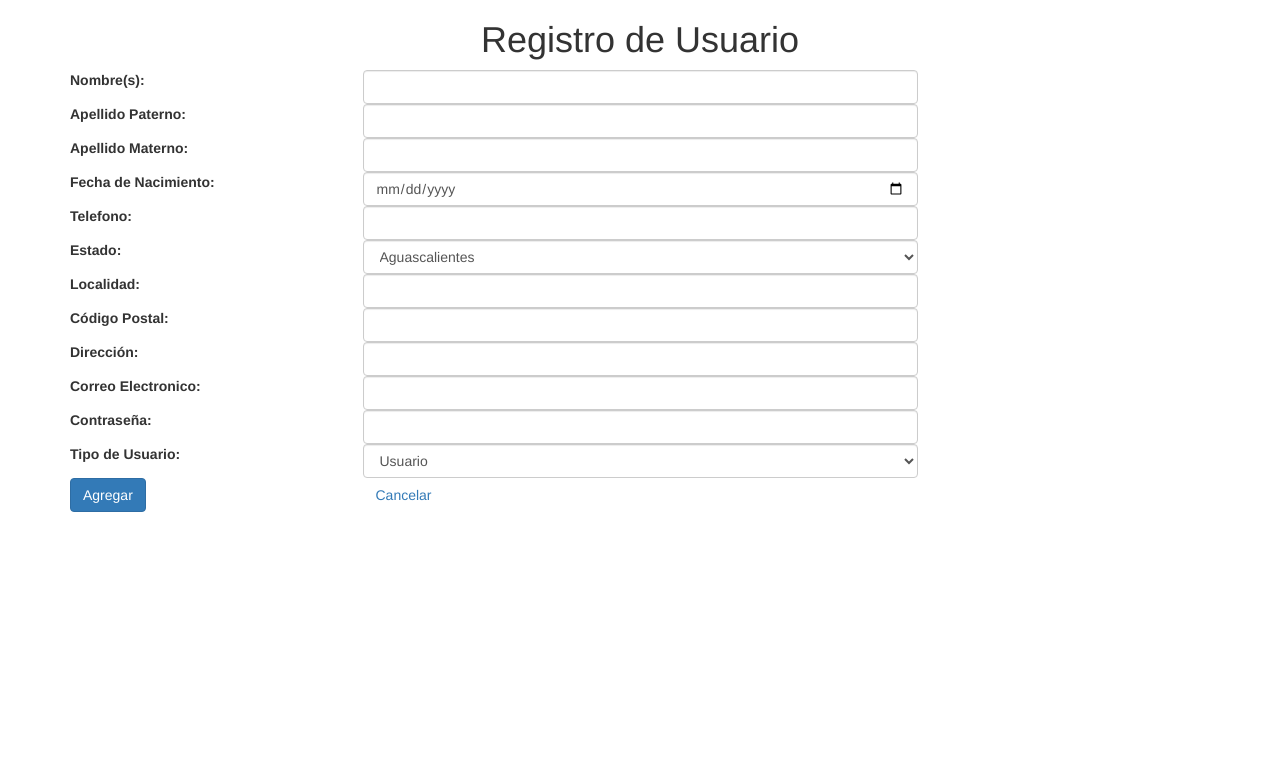
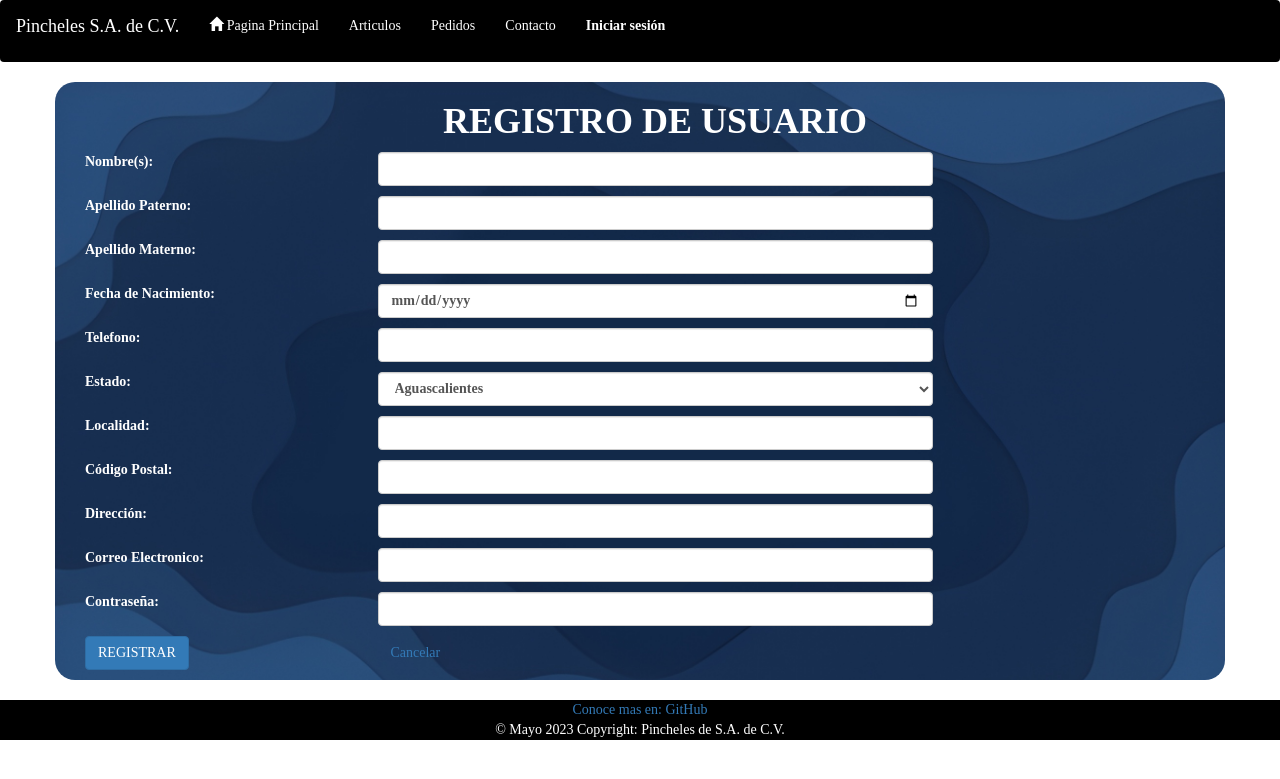
Before and after one commit to Limoncito160/ProyectoPrograWeb, a PHP site: page /registro.php in a window 1280 px wide. Shown: the top 779 px of the page. Run offline with PHP 8.4, Linux system fonts and the light colour scheme.

Commit message:
Manita de gato

```diff
--- a/header.php
+++ b/header.php
@@ -40,33 +40,47 @@ if (isset($_SESSION['correo']) && isset($_SESSION['id_rol'])) {
   <script src="https://ajax.googleapis.com/ajax/libs/jquery/3.6.4/jquery.min.js"></script>
   <script src="https://maxcdn.bootstrapcdn.com/bootstrap/3.4.1/js/bootstrap.min.js"></script>
   <!--Variables-->
+  <style>
+    /* Estilo inicial para los enlaces de navegación */
+    .navbar-nav li a {
+      color: white !important;
+    }
+
+    /* Estilo al pasar el mouse por encima */
+    .navbar-nav li a:hover {
+      color: black !important;
+    }
+
+  </style>
+
 </head>
 
 <body style="font-family:Montserrat">
   <!--Barra de navegación-->
   <nav class="navbar navbar-expand-lg navbar-light bg-light" style="background-color:black; display:flex;">
 
-    <p class="navbar-brand disable" style="color: white;">Pincheles S.A. de C.V.</p>
+  <p class="navbar-brand disable" style="color: white;">Pincheles S.A. de C.V.</p>
 
     <ul class="nav navbar-nav">
-      <li class="active"><a id="home-button" href="home.php" style="color: white;"><span class="glyphicon glyphicon-home"></span> Pagina
+      <li class="active"><a id="home-button" href="home.php" style="color: white;"><span
+            class="glyphicon glyphicon-home"></span> Pagina
           Principal</a></li>
 
       <li><a id="articles-button" href="articulos.php" style="color: white;">Articulos</a></li>
-      <li><a id="request-button"href="pedidos.php" style="color: white;">Pedidos</a></li>
+      <li><a id="request-button" href="pedidos.php" style="color: white;">Pedidos</a></li>
 
-      <li class="nav-item dropdown">
-        <a id="contact-button" class="nav-link dropdown-toggle" href="#" id="navbarDropdown" role="button" data-toggle="dropdown"
-          aria-haspopup="true" aria-expanded="false">
+      <li class="nav-item dropdown" style ="color:black;">
+        <a id="contact-button" class="nav-link dropdown-toggle contact-link" href="#" id="navbarDropdown" role="button"
+          data-toggle="dropdown" aria-haspopup="true" aria-expanded="false">
 
-          <span style="color: white; font-family:Montserrat"> Contacto
+          <span class="contact" style="color: white; font-family:Montserrat"> Contacto
         </a>
 
         <div class="dropdown-menu" aria-labelledby="navbarDropdown">
 
-          <p>Telefono: </p><a class="dropdown-item" href="#">722 554 5526</a>
-          <p>Correo: </p><a class="dropdown-item" href="#">srobledon@toluca.tecnm.mx</a>
-          <p>Liga a Github: </p><a class="dropdown-item"
+          <p>Telefono: </p><b class="dropdown-item" href="#">722 554 5526</a>
+          <p>Correo: </p><b class="dropdown-item" href="#">srobledon@toluca.tecnm.mx</a>
+          <p>Liga a Github: </p><b class="dropdown-item"
             href="https://github.com/Limoncito160/ProyectoPrograWeb">Limoncito160/ProyectoPrograWeb</a>
 
 
@@ -120,14 +134,14 @@ if (isset($_SESSION['correo']) && isset($_SESSION['id_rol'])) {
     }
     ?>
 
-<?php
+    <?php
     if (isset($_POST['login'])) {
       header('Location: login.php');
       exit();
     }
     ?>
 
-<?php
+    <?php
     if (isset($_POST['manage'])) {
       header('Location: manage.php');
       exit();
--- a/registro.php
+++ b/registro.php
@@ -1,5 +1,11 @@
+<?php
+include("header.php");
+?>
+
 <!DOCTYPE html>
 <html lang="es">
+
+<div class="container background-container" style="margin-start:10px; margin-bottom:20px; border-radius:20px;">
 
     <head>
         <title>Registro</title>
@@ -13,46 +19,46 @@
 
     <body>
         <div class="container my-5">
-        <h1>Registro de Usuario</h1>
+            <h1 style="color:white;"><strong>REGISTRO DE USUARIO</strong></h1>
 
             <form method="post" action=procesar_registro.php>
-            <div class="row mb-3">
-                <label class="col-sm-3 col-form-label">Nombre(s): </label>
+                <div style="margin-top:10px; margin-bottom:10px;" class="row mb-3">
+                    <label style="color:white;" class="col-sm-3 col-form-label">Nombre(s): </label>
                     <div class="col-sm-6">
                         <input type="text" class="form-control" name="nombres" required>
                     </div>
                 </div>
 
-            <div class="row mb-3">
-                <label class="col-sm-3 col-form-label">Apellido Paterno: </label>
+                <div style="margin-top:10px; margin-bottom:10px;" class="row mb-3">
+                    <label style="color:white;" class="col-sm-3 col-form-label">Apellido Paterno: </label>
                     <div class="col-sm-6">
                         <input type="text" class="form-control" name="ap_paterno" required>
                     </div>
                 </div>
 
-            <div class="row mb-3">
-                <label class="col-sm-3 col-form-label">Apellido Materno: </label>
+                <div style="margin-top:10px; margin-bottom:10px;" class="row mb-3">
+                    <label style="color:white;" class="col-sm-3 col-form-label">Apellido Materno: </label>
                     <div class="col-sm-6">
                         <input type="text" class="form-control" name="ap_materno" required>
                     </div>
                 </div>
 
-            <div class="row mb-3">
-                <label class="col-sm-3 col-form-label">Fecha de Nacimiento: </label>
+                <div style="margin-top:10px; margin-bottom:10px;" class="row mb-3">
+                    <label style="color:white;" class="col-sm-3 col-form-label">Fecha de Nacimiento: </label>
                     <div class="col-sm-6">
                         <input type="date" class="form-control" name="f_nacimiento" required>
                     </div>
                 </div>
 
-            <div class="row mb-3">
-                <label class="col-sm-3 col-form-label">Telefono: </label>
+                <div style="margin-top:10px; margin-bottom:10px;" class="row mb-3">
+                    <label style="color:white;" class="col-sm-3 col-form-label">Telefono: </label>
                     <div class="col-sm-6">
                         <input type="text" class="form-control" name="telefono" required>
                     </div>
                 </div>
 
-            <div class="row mb-3">
-                <label class="col-sm-3 col-form-label">Estado: </label>
+                <div style="margin-top:10px; margin-bottom:10px;" class="row mb-3">
+                    <label style="color:white;" class="col-sm-3 col-form-label">Estado: </label>
                     <div class="col-sm-6">
                         <select class="form-control" class="form-control" name="nombre_estado">
                             <?php
@@ -100,42 +106,42 @@
                     </div>
                 </div>
 
-            <div class="row mb-3">
-                <label class="col-sm-3 col-form-label">Localidad: </label>
+                <div style="margin-top:10px; margin-bottom:10px;" class="row mb-3">
+                    <label style="color:white;" class="col-sm-3 col-form-label">Localidad: </label>
                     <div class="col-sm-6">
                         <input type="text" class="form-control" name="nombre_localidad" required>
                     </div>
                 </div>
 
-            <div class="row mb-3">
-                <label class="col-sm-3 col-form-label">Código Postal: </label>
+                <div style="margin-top:10px; margin-bottom:10px;" class="row mb-3">
+                    <label style="color:white;" class="col-sm-3 col-form-label">Código Postal: </label>
                     <div class="col-sm-6">
                         <input type="text" class="form-control" name="cp" pattern="[0-9]+" required>
                     </div>
                 </div>
 
-            <div class="row mb-3">
-                <label class="col-sm-3 col-form-label">Dirección: </label>
+                <div style="margin-top:10px; margin-bottom:10px;" class="row mb-3">
+                    <label style="color:white;" class="col-sm-3 col-form-label">Dirección: </label>
                     <div class="col-sm-6">
                         <input type="text" class="form-control" name="direccion" required>
                     </div>
                 </div>
 
-            <div class="row mb-3">
-                <label class="col-sm-3 col-form-label">Correo Electronico: </label>
+                <div style="margin-top:10px; margin-bottom:10px;" class="row mb-3">
+                    <label style="color:white;" class="col-sm-3 col-form-label">Correo Electronico: </label>
                     <div class="col-sm-6">
                         <input type="text" class="form-control" name="email" required>
                     </div>
                 </div>
 
-            <div class="row mb-3">
-                <label class="col-sm-3 col-form-label">Contraseña: </label>
+                <div style="margin-top:10px; margin-bottom:10px;" class="row mb-3">
+                    <label style="color:white;" class="col-sm-3 col-form-label">Contraseña: </label>
                     <div class="col-sm-6">
                         <input type="password" class="form-control" name="password" required>
                     </div>
                 </div>
 
-            <div class="row mb-3">
+                <div style="display:none;" class="row mb-3">
                     <label class="col-sm-3 col-form-label">Tipo de Usuario: </label>
                     <div class="col-sm-6">
                         <select class="form-control" name="tipo_usuario">
@@ -145,9 +151,9 @@
                     </div>
                 </div>
 
-            <div class="row mb-3">
+                <div style="margin-top:10px; margin-bottom:10px;" style="margin-bottom:20px; margin-left:300px; margin-top:20px;" class="row mb-3">
                     <div class="offset-sm-3 col-sm-3 d-grid">
-                    <button type="submit" class="btn btn-primary">Agregar</button>
+                        <button type="submit" class="btn btn-primary">REGISTRAR</button>
                     </div>
                     <div class="offset-sm-3 col-sm-3 d-grid">
                         <a class="btn btn-outline-primary" href="login.php" role="button">Cancelar<a>
@@ -157,5 +163,25 @@
             </form>
         </div>
     </body>
+</div>
+
+<footer class="text-center text-white" style="background-color: black; color:white; font-weight: lighter;">
+  <div>Conoce mas en:
+    <a href="#">GitHub</a>
+  </div>
+
+  <div class="text-center text-white p-3" style="background-color: black;">
+    © Mayo 2023 Copyright: Pincheles de S.A. de C.V.
+  </div>
+
+</footer>
 
 </html>
+
+<style>
+  .background-container {
+    background-image: url('img/background.jpg');
+    background-size: cover;
+    background-repeat: no-repeat;
+  }
+</style>
```
Also changed, not shown: css/slog.css (+19 -12 lines), home.php (+50 -20 lines), login.php (+40 -11 lines), img/background.jpg (added), img/lona.png (added). Lines whose indentation alone changed are shown as unchanged.
